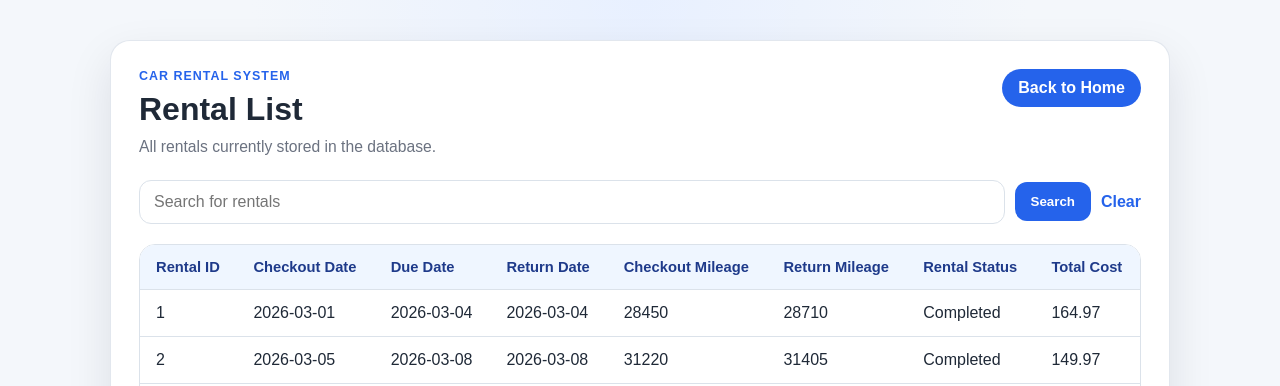
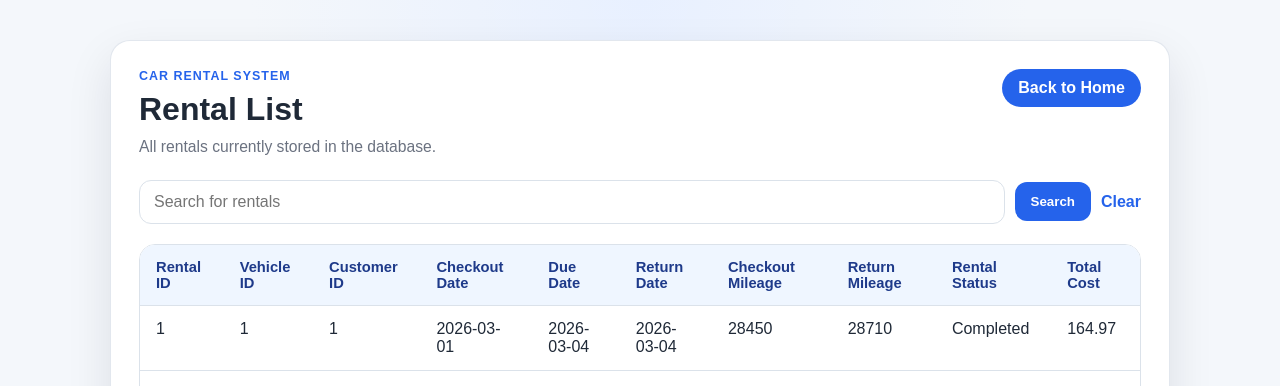
Before and after one commit to arigree/211_FinalProject, a Flask app: page /rental in a window 1280 px wide. Shown: the top 386 px of the page. Run offline with Flask 3, Linux system fonts and the light colour scheme.

Commit message:
Rental domain displays on home page, added vehicle id and customer id to table.

```diff
--- a/app/rental/templates/rental.html
+++ b/app/rental/templates/rental.html
@@ -40,6 +40,8 @@
                     <thead>
                         <tr>
                             <th>Rental ID</th>
+                            <th>Vehicle ID</th>
+                            <th>Customer ID</th>
                             <th>Checkout Date</th>
                             <th>Due Date</th>
                             <th>Return Date</th>
@@ -53,6 +55,8 @@
                         {% for rental in rentals %}
                             <tr>
                                 <td>{{ rental.rental_id }}</td>
+                                <td>{{ rental.vehicle_id }}</td>
+                                <td>{{ rental.customer_id }}</td>
                                 <td>{{ rental.checkout_date }}</td>
                                 <td>{{ rental.due_date }}</td>
                                 <td>{{ rental.return_date }}</td>
--- a/app/templates/home.html
+++ b/app/templates/home.html
@@ -15,6 +15,7 @@
             <div class="nav-links">
                 <a href="/customers">View Customers</a>
                 <a href="/locations">View Locations</a>
+                <a href="/rental">View Rentals</a>
                 <a href="{{ url_for('staff.index') }}">View Staff</a>
 
             </div>
```
